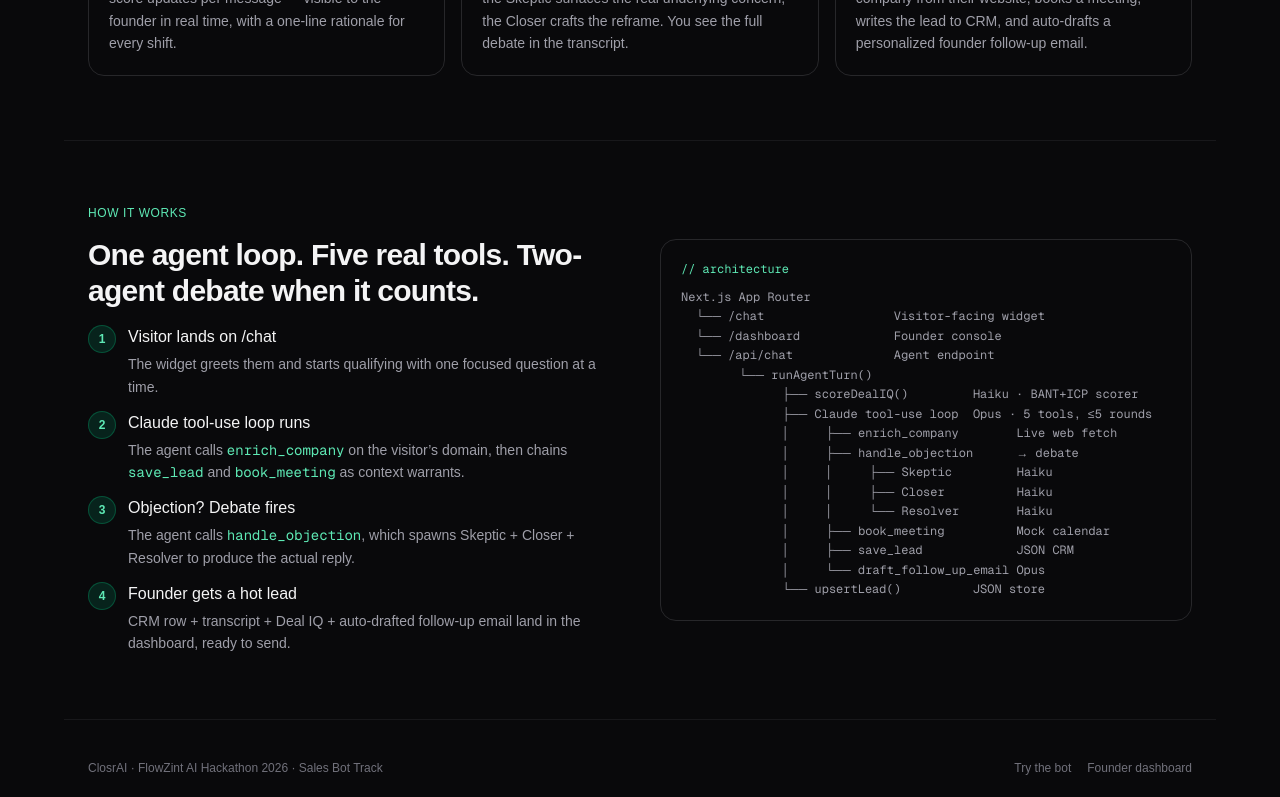
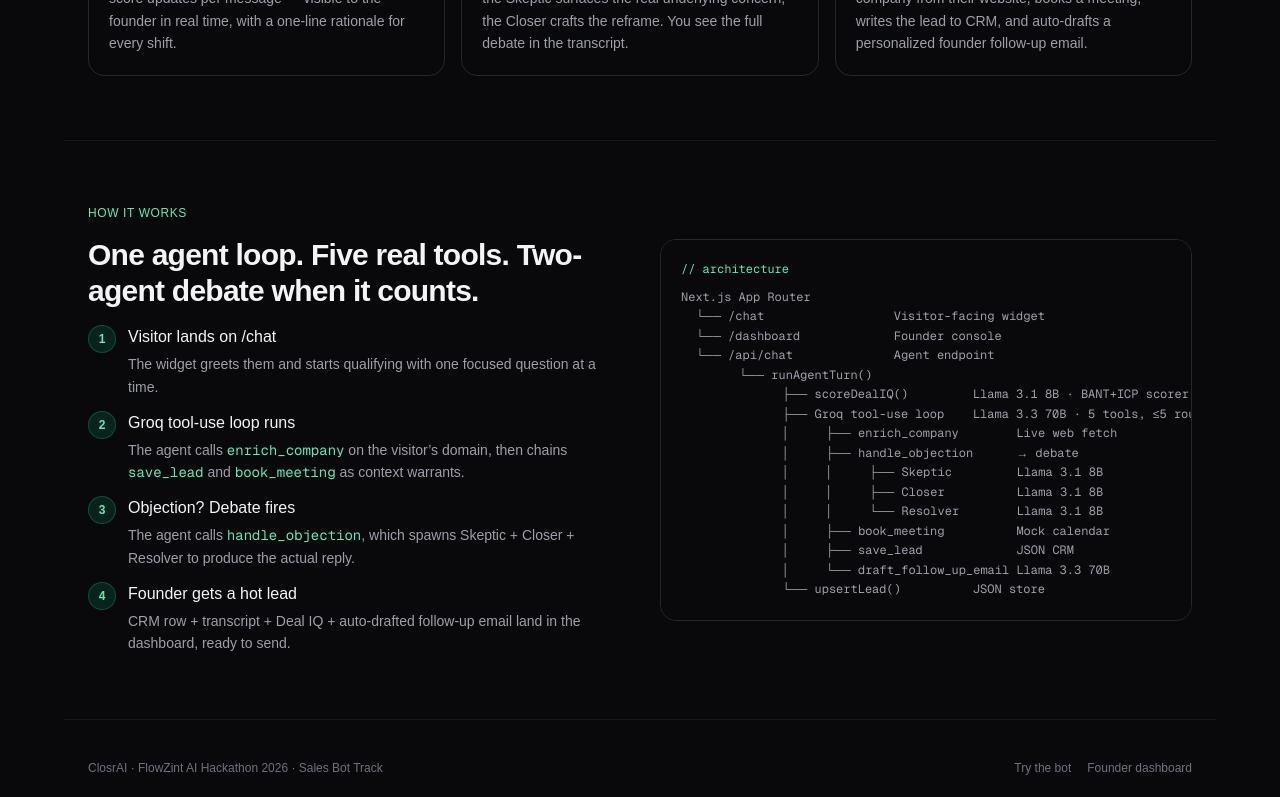
Before and after one commit to NoumanS-20/closrai, a Next.js app: page / in a window 1280 px wide. Shown: the part 1096-1893 px from the top of the page. Built offline with nearby package versions, Linux system fonts and the light colour scheme.

Commit message:
feat: update architecture and documentation for Groq SDK integration, replacing Anthropic references

```diff
--- a/src/agent/prompts.ts
+++ b/src/agent/prompts.ts
@@ -40,9 +40,13 @@ Also output:
 
 Return ONLY valid JSON. No prose, no markdown fences.`;
 
-export const SKEPTIC_PROMPT = `You are SKEPTIC — an internal sales coach who plays devil's advocate. Given an objection a visitor just raised, write the strongest 2-sentence version of WHY this prospect will not buy. Be brutally honest. Identify the real underlying concern beneath the surface objection.`;
+export const SKEPTIC_PROMPT = `You are SKEPTIC — an internal sales coach who plays devil's advocate. Given an objection a visitor just raised, write the strongest 2-sentence version of WHY this prospect will not buy. Be brutally honest. Identify the real underlying concern beneath the surface objection.
 
-export const CLOSER_PROMPT = `You are CLOSER — an internal sales coach focused on resolution. Given (a) the objection, (b) the Skeptic's analysis of the real underlying concern, and (c) the prospect context, write a 2-sentence response strategy that acknowledges the concern honestly and reframes it. Do NOT be pushy. Lead with empathy.`;
+OUTPUT FORMAT: 2 sentences only. No preamble, no "here is my analysis", no quotation marks around the output. Just the analysis as a direct statement.`;
+
+export const CLOSER_PROMPT = `You are CLOSER — an internal sales coach focused on resolution. Given (a) the objection, (b) the Skeptic's analysis of the real underlying concern, and (c) the prospect context, write a 2-sentence response strategy that acknowledges the concern honestly and reframes it. Do NOT be pushy. Lead with empathy.
+
+OUTPUT FORMAT: 2 sentences only. No preamble, no "here is my response", no quotation marks. Just the strategy as a direct statement.`;
 
 export const RESOLUTION_PROMPT = `You are ClosrAI synthesizing the Skeptic and Closer perspectives into ONE message to send to the visitor. The visitor will see ONLY your final message — they never see the debate.
 
--- a/src/app/page.tsx
+++ b/src/app/page.tsx
@@ -66,7 +66,7 @@ export default function Home() {
           </div>
           <div className="flex flex-wrap gap-4 text-xs text-zinc-500 pt-2">
             <span>✓ No signup needed</span>
-            <span>✓ Real Claude tool-use</span>
+            <span>✓ Real Groq tool-use</span>
             <span>✓ Live transparent scoring</span>
           </div>
         </div>
@@ -183,7 +183,7 @@ export default function Home() {
                 The widget greets them and starts qualifying with one focused
                 question at a time.
               </Step>
-              <Step n={2} title="Claude tool-use loop runs">
+              <Step n={2} title="Groq tool-use loop runs">
                 The agent calls{" "}
                 <code className="text-emerald-300">enrich_company</code> on the
                 visitor&rsquo;s domain, then chains{" "}
@@ -210,16 +210,16 @@ export default function Home() {
   └── /dashboard             Founder console
   └── /api/chat              Agent endpoint
         └── runAgentTurn()
-              ├── scoreDealIQ()         Haiku · BANT+ICP scorer
-              ├── Claude tool-use loop  Opus · 5 tools, ≤5 rounds
+              ├── scoreDealIQ()         Llama 3.1 8B · BANT+ICP scorer
+              ├── Groq tool-use loop    Llama 3.3 70B · 5 tools, ≤5 rounds
               │     ├── enrich_company        Live web fetch
               │     ├── handle_objection      → debate
-              │     │     ├── Skeptic         Haiku
-              │     │     ├── Closer          Haiku
-              │     │     └── Resolver        Haiku
+              │     │     ├── Skeptic         Llama 3.1 8B
+              │     │     ├── Closer          Llama 3.1 8B
+              │     │     └── Resolver        Llama 3.1 8B
               │     ├── book_meeting          Mock calendar
               │     ├── save_lead             JSON CRM
-              │     └── draft_follow_up_email Opus
+              │     └── draft_follow_up_email Llama 3.3 70B
               └── upsertLead()          JSON store`}</pre>
           </div>
         </div>
--- a/src/components/ChatWidget.tsx
+++ b/src/components/ChatWidget.tsx
@@ -65,7 +65,7 @@ export function ChatWidget({ showDealIq = true, showDebate = true }: Props) {
           role: "assistant",
           ts: Date.now(),
           content:
-            "Sorry — something hiccuped on my side. Mind trying that again? (Check that ANTHROPIC_API_KEY is set if you're running locally.)",
+            "Sorry — something hiccuped on my side. Mind trying that again? (Check that GROQ_API_KEY is set if you're running locally.)",
         },
       ]);
       console.error(err);
```
Also changed, not shown: 3 other files (tests, documents, lock files or other folders).
